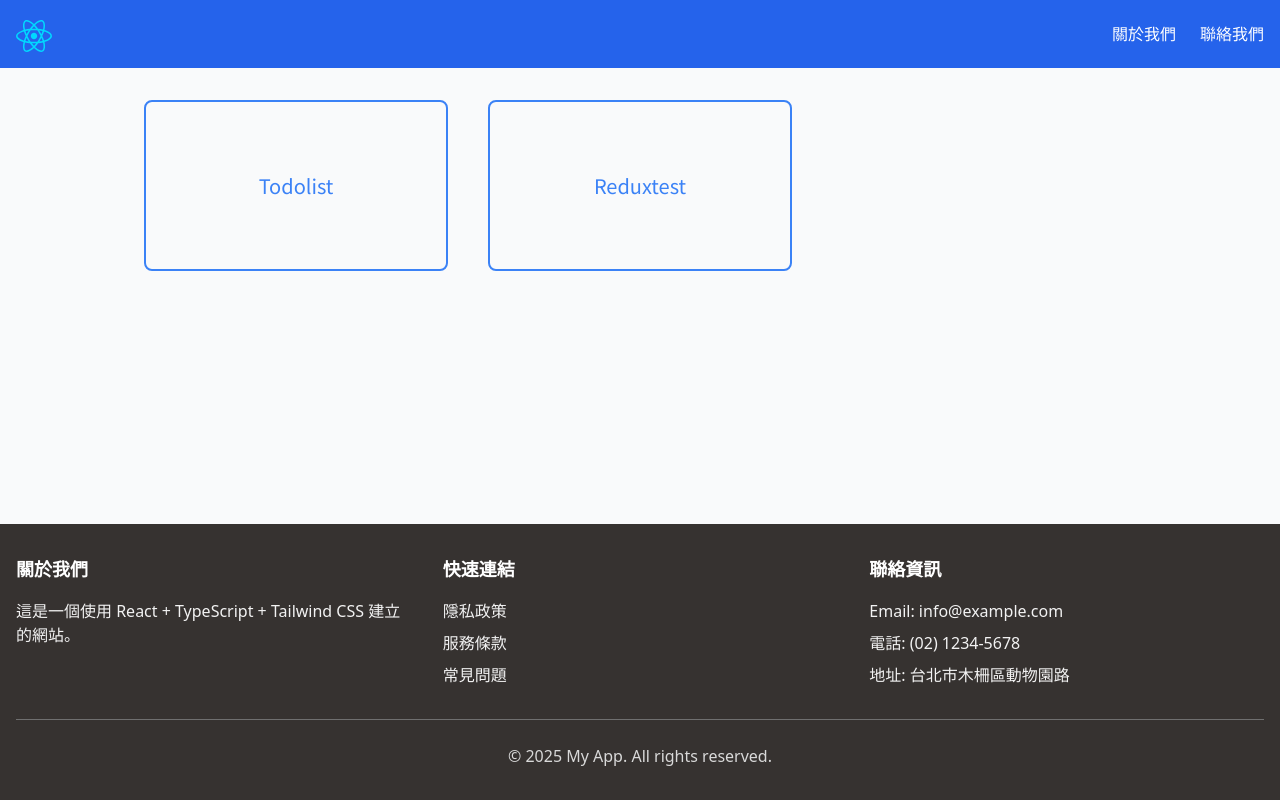
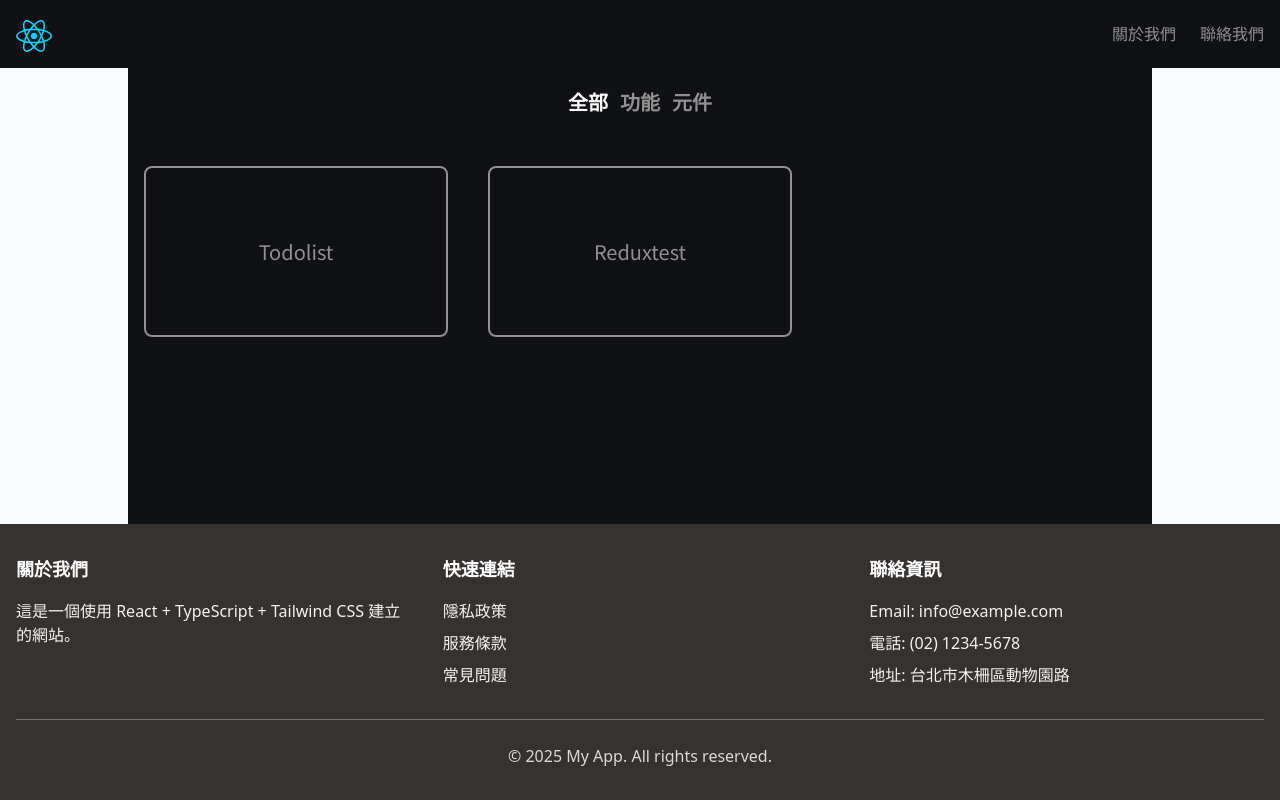
Before and after one commit to tangtang1b1b/react-tailwind-typescript, a React (Vite) app: page /demo in a window 1280 px wide. Built offline with nearby package versions, Linux system fonts and the light colour scheme.

Commit message:
feat: 新增 framer-motion 依賴，更新多個元件樣式以改善顯示效果

```diff
--- a/package.json
+++ b/package.json
@@ -13,6 +13,7 @@
   },
   "dependencies": {
     "@reduxjs/toolkit": "^2.8.2",
+    "framer-motion": "^12.23.12",
     "react": "^19.1.0",
     "react-dom": "^19.1.0",
     "react-redux": "^9.2.0",
--- a/src/components/Demo/Reduxtest.tsx
+++ b/src/components/Demo/Reduxtest.tsx
@@ -15,18 +15,18 @@ const Reduxtest = () => {
   }
 
   return (
-    <div className="flex size-full items-center justify-center">
+    <div className="flex size-full items-center justify-center bg-black">
       <div className="flex flex-col items-center justify-center gap-5 rounded-lg p-5 shadow-card">
-        <p className="text-2xl">{currentNum}</p>
-        <div className="flex gap-3 text-2xl">
+        <p className="text-2xl text-white">{currentNum}</p>
+        <div className="flex gap-3 text-xl">
           <div
-            className="cursor-pointer select-none rounded-lg bg-blue-500 px-2 text-white duration-300 hover:brightness-110"
+            className="cursor-pointer select-none rounded-md bg-white px-5 text-black duration-300 hover:brightness-110"
             onClick={() => calNumber(1)}
           >
             增加
           </div>
           <div
-            className="cursor-pointer select-none rounded-lg bg-red-500 px-2 text-white duration-300 hover:brightness-95"
+            className="cursor-pointer select-none rounded-md bg-gray-700 px-5 text-white duration-300 hover:brightness-95"
             onClick={() => calNumber(-1)}
           >
             減少
--- a/src/components/Demo/Todolist.tsx
+++ b/src/components/Demo/Todolist.tsx
@@ -70,7 +70,7 @@ const Todolist = () => {
   }, [])
 
   return (
-    <div className="mx-auto flex max-w-screen-lg flex-col justify-center gap-10 px-4 py-8 font-Noto md:flex-row">
+    <div className="mx-auto bg-black h-full flex max-w-screen-lg flex-col justify-center gap-10 px-4 py-8 font-Noto md:flex-row">
       <div className="mx-auto w-full max-w-md lg:w-1/2">
         <Edit addTodos={addTodos} formData={formData} updateData={updateData} />
       </div>
--- a/src/components/Header.tsx
+++ b/src/components/Header.tsx
@@ -3,7 +3,7 @@ import reactImage from '../assets/react.svg'
 
 const Header = () => {
   return (
-    <header className="bg-blue-600 text-white shadow-lg">
+    <header className="bg-black text-gray-600  shadow-card">
       <div className="container mx-auto px-4 py-4">
         <div className="flex items-center justify-between">
           <h1 className="text-2xl font-bold">
@@ -14,12 +14,12 @@ const Header = () => {
           <nav>
             <ul className="flex list-none gap-6">
               <li>
-                <Link to="/about" className="transition-colors hover:text-blue-200">
+                <Link to="/about" className="transition-colors hover:text-white">
                   關於我們
                 </Link>
               </li>
               <li>
-                <Link to="/contact" className="transition-colors hover:text-blue-200">
+                <Link to="/contact" className="transition-colors hover:text-white">
                   聯絡我們
                 </Link>
               </li>
--- a/src/pages/About/index.tsx
+++ b/src/pages/About/index.tsx
@@ -4,7 +4,7 @@ const AboutPage = () => {
       <div className="mx-auto max-w-4xl">
         <h1 className="mb-8 text-center text-4xl font-bold text-gray-800">關於我們</h1>
 
-        <div className="mb-8 rounded-lg bg-white p-8 shadow-lg">
+        <div className="mb-8 rounded-lg bg-white p-8 shadow-card">
           <h2 className="mb-4 text-2xl font-semibold">我們的願景</h2>
           <p className="mb-4 text-gray-600">
             我們致力於打造最優質的網頁應用程式，使用最新的技術棧來提供卓越的用戶體驗。
@@ -16,7 +16,7 @@ const AboutPage = () => {
         </div>
 
         <div className="grid grid-cols-1 gap-8 md:grid-cols-2">
-          <div className="rounded-lg bg-white p-6 shadow-lg">
+          <div className="rounded-lg bg-white p-6 shadow-card">
             <h3 className="mb-4 text-xl font-semibold text-blue-600">技術專長</h3>
             <ul className="space-y-2 text-gray-600">
               <li>• React & TypeScript 開發</li>
@@ -27,7 +27,7 @@ const AboutPage = () => {
             </ul>
           </div>
 
-          <div className="rounded-lg bg-white p-6 shadow-lg">
+          <div className="rounded-lg bg-white p-6 shadow-card">
             <h3 className="mb-4 text-xl font-semibold text-green-600">服務項目</h3>
             <ul className="space-y-2 text-gray-600">
               <li>• 網站開發與設計</li>
--- a/src/pages/Contact/index.tsx
+++ b/src/pages/Contact/index.tsx
@@ -28,7 +28,7 @@ const ContactPage = () => {
 
         <div className="grid grid-cols-1 gap-8 lg:grid-cols-2">
           {/* 聯絡表單 */}
-          <div className="rounded-lg bg-white p-8 shadow-lg">
+          <div className="rounded-lg bg-white p-8 shadow-card">
             <h2 className="mb-6 text-2xl font-semibold">發送訊息</h2>
             <form onSubmit={handleSubmit} className="space-y-4">
               <div>
@@ -86,7 +86,7 @@ const ContactPage = () => {
           </div>
 
           {/* 聯絡資訊 */}
-          <div className="rounded-lg bg-white p-8 shadow-lg">
+          <div className="rounded-lg bg-white p-8 shadow-card">
             <h2 className="mb-6 text-2xl font-semibold">聯絡資訊</h2>
 
             <div className="space-y-6">
--- a/src/pages/demo/index.tsx
+++ b/src/pages/demo/index.tsx
@@ -1,27 +1,89 @@
+import { useState, useEffect } from 'react'
 import { Link } from 'react-router-dom'
+import { motion, AnimatePresence } from 'framer-motion'
 
 interface ListProps {
+  id: string
   name: string
   path: string
 }
 
+interface CategoryProps {
+  id: string
+  name: string
+}
+
 const Demo = () => {
   const list: ListProps[] = [
-    { name: 'Todolist', path: '/demo/todolist' },
-    { name: 'Reduxtest', path: '/demo/reduxtest' },
+    { id: '1', name: 'Todolist', path: '/demo/todolist' },
+    { id: '2', name: 'Reduxtest', path: '/demo/reduxtest' },
   ]
 
+  const category: CategoryProps[] = [
+    {
+      id: '0',
+      name: '全部',
+    },
+    {
+      id: '1',
+      name: '功能',
+    },
+    {
+      id: '2',
+      name: '元件',
+    },
+  ]
+
+  const [activeList, setActiveList] = useState<ListProps[]>([])
+  const [activeCategory, setActiveCategory] = useState<string>('0')
+
+  useEffect(() => {
+    const filteredList = list.filter((item) => {
+      if (activeCategory === '0') return true
+      return item.id === activeCategory
+    })
+    setActiveList(filteredList)
+  }, [activeCategory])
+
   return (
-    <div className="mx-auto grid max-w-screen-lg gap-10 px-4 py-8 font-Noto sm:grid-cols-2 md:grid-cols-3">
-      {list.map((item) => (
-        <Link
-          key={item.name}
-          to={item.path}
-          className="flex aspect-video items-center justify-center rounded-lg border-[2px] border-blue-500 text-xl text-blue-500 duration-300 hover:bg-blue-500 hover:text-white"
+    <div className="mx-auto h-full max-w-screen-lg bg-black">
+      <div className="flex justify-center gap-3 pt-5">
+        {category.map((item) => (
+          <div
+            key={item.id}
+            onClick={() => setActiveCategory(item.id)}
+            className={`mb-4 cursor-pointer text-xl font-bold duration-300 hover:text-white ${
+              activeCategory === item.id ? 'text-white' : 'text-gray-600'
+            }`}
+          >
+            {item.name}
+          </div>
+        ))}
+      </div>
+
+      <AnimatePresence mode="wait">
+        <motion.div
+          key={activeCategory}
+          className="grid gap-10 px-4 py-8 font-Noto sm:grid-cols-2 md:grid-cols-3"
+          initial={{ opacity: 0 }}
+          animate={{ opacity: 1 }}
+          exit={{ opacity: 0 }}
+          transition={{
+            duration: 0.3,
+            ease: 'easeInOut',
+          }}
         >
-          {item.name}
-        </Link>
-      ))}
+          {activeList.map((item) => (
+            <Link
+              key={item.id}
+              to={item.path}
+              className="flex aspect-video items-center justify-center rounded-lg border-[2px] border-gray-600 text-xl text-gray-600 duration-300 hover:border-white hover:bg-white hover:text-black"
+            >
+              {item.name}
+            </Link>
+          ))}
+        </motion.div>
+      </AnimatePresence>
     </div>
   )
 }
--- a/src/pages/index.tsx
+++ b/src/pages/index.tsx
@@ -5,13 +5,13 @@ const HomePage = () => {
   const currentNum = useAppSelector((state) => state.counter.currentNum)
 
   return (
-    <div className="mx-auto flex h-full w-full flex-col items-center justify-center gap-10 bg-gray-50 px-4 py-8 font-Noto md:flex-row">
+    <div className="mx-auto flex h-full w-full flex-col items-center justify-center gap-10 bg-black px-4 py-8 font-Noto md:flex-row">
       <div className="flex flex-col items-center gap-6">
-        <div className="rounded-lg bg-white p-6 text-center shadow-lg">
-          <h2 className="mb-2 text-xl font-semibold text-gray-800">目前計數器數值</h2>
-          <p className="text-4xl font-bold text-blue-600">{currentNum}</p>
+        <div className="rounded-lg bg-black p-6 text-center shadow-card">
+          <h2 className="mb-2 text-xl font-semibold text-white">目前計數器數值</h2>
+          <p className="text-4xl font-bold text-white">{currentNum}</p>
         </div>
-        <Link to="/demo" className="text-3xl font-bold text-black duration-300 hover:text-gray-700">
+        <Link to="/demo" className="text-3xl font-bold text-gray-600 duration-300 hover:text-white">
           模板總攬
         </Link>
       </div>
--- a/tailwind.config.js
+++ b/tailwind.config.js
@@ -72,7 +72,7 @@ export default {
     extend: {
       colors: {
         transparent: 'transparent',
-        black: '#0D0C0C',
+        black: '#0f1115',
         white: '#fff',
         pr: {
           lighter: '#CEDBD2',
@@ -160,16 +160,7 @@ export default {
         detail: '0 0px 4px rgba(0, 0, 0, 0.1)',
       },
       boxShadow: {
-        break: '-0.32px 0px 1.28px 0px rgba(91, 76, 38, 0.1) inset, 0px 0.32px 1.28px 0px rgba(91, 76, 38, 0.1) inset',
-        card: '2px 2px 8px 0px rgba(168, 168, 168, 0.25), -2px -2px 8px 0px rgba(168, 168, 168, 0.25)',
-        patient: '2px 2px 8px 0px rgba(168, 168, 168, 0.1), -2px -2px 8px 0px rgba(168, 168, 168, 0.1)',
-        nav: '0px 4px 10px rgba(141, 141, 141, 0.15)',
-        popup: '0px 4px 12px rgba(0, 0, 0, 0.1)',
-        inset: '0px -7px 10px 0px rgba(255, 255, 255, 1) inset',
-        flow: '0px 0px 15px 0px rgba(0, 0, 0, 0.12) inset',
-        doctor: '-1px 0px 4px 0px rgba(7, 24, 13, 0.25) inset, 0px 1px 4px 0px rgba(7, 24, 13, 0.25) inset',
-        QA: '0px 1px 10px 0px rgba(0, 0, 0, 0.1), -46px 52px 28px 0px rgba(0, 0, 0, 0.01),-72px 81px 30px 0px rgba(0, 0, 0, 0)',
-        flowBody: '-1px 0px 4px 0px rgba(91, 76, 38, 0.1) inset, 0px 1px 4px 0px rgba(91, 76, 38, 0.1) inset',
+        card: '0px 0px 10px 2px rgba(180, 180, 180, 0.75)',
       },
       borderRadius: {
         none: '0',
```
Also changed, not shown: src/components/Home/Edit.tsx (+11 -11 lines), src/components/Home/List.tsx (+10 -7 lines), 1 other file (tests, documents, lock files or other folders).
